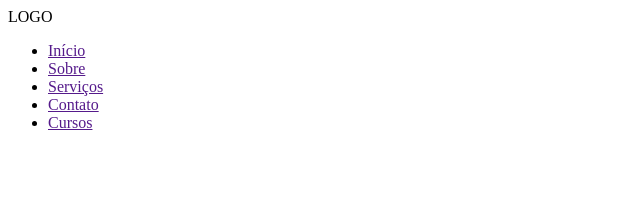
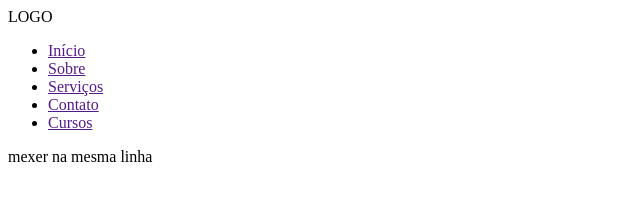
Before and after one commit to gleidsonteixeira/fs15-html-aula6, a plain HTML site: page index.html in a window 1280 px wide. Shown: the whole page, without its empty margins (0-640 px from the left). Drawn offline with Linux system fonts and the light colour scheme.

```diff
--- a/index.html
+++ b/index.html
@@ -30,7 +30,7 @@
         </nav>
     </header>
     <section id="banners">
-
+        mexer na mesma linha
     </section>
     <section id="depoimentos">
 
```
